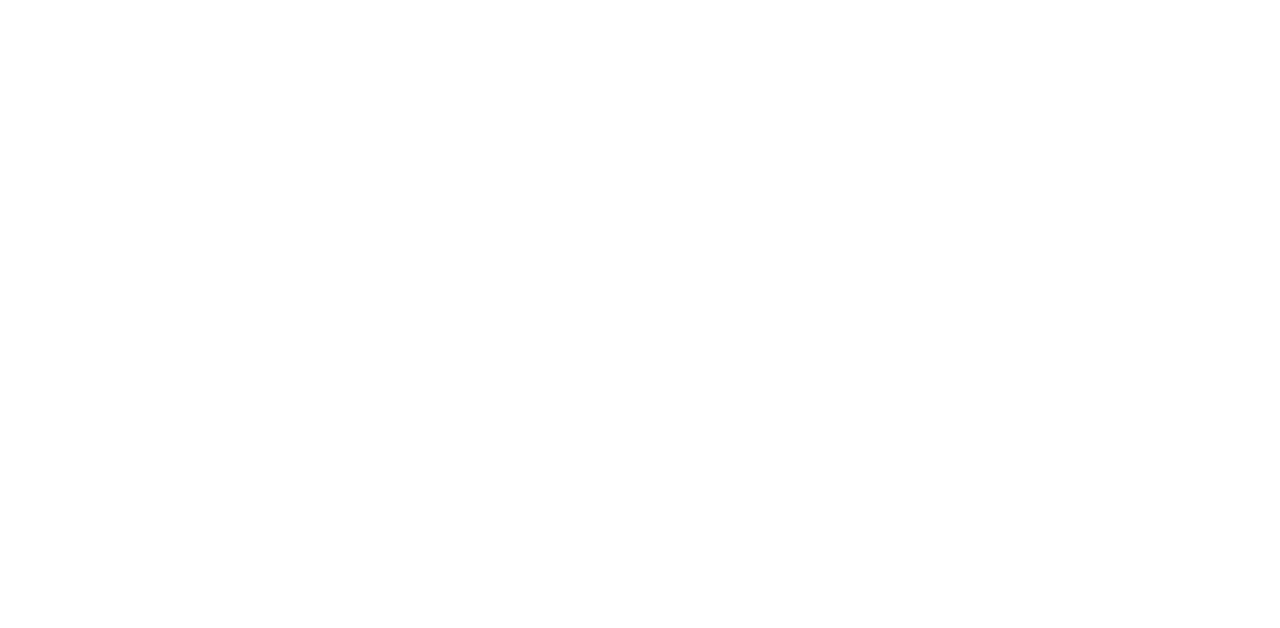
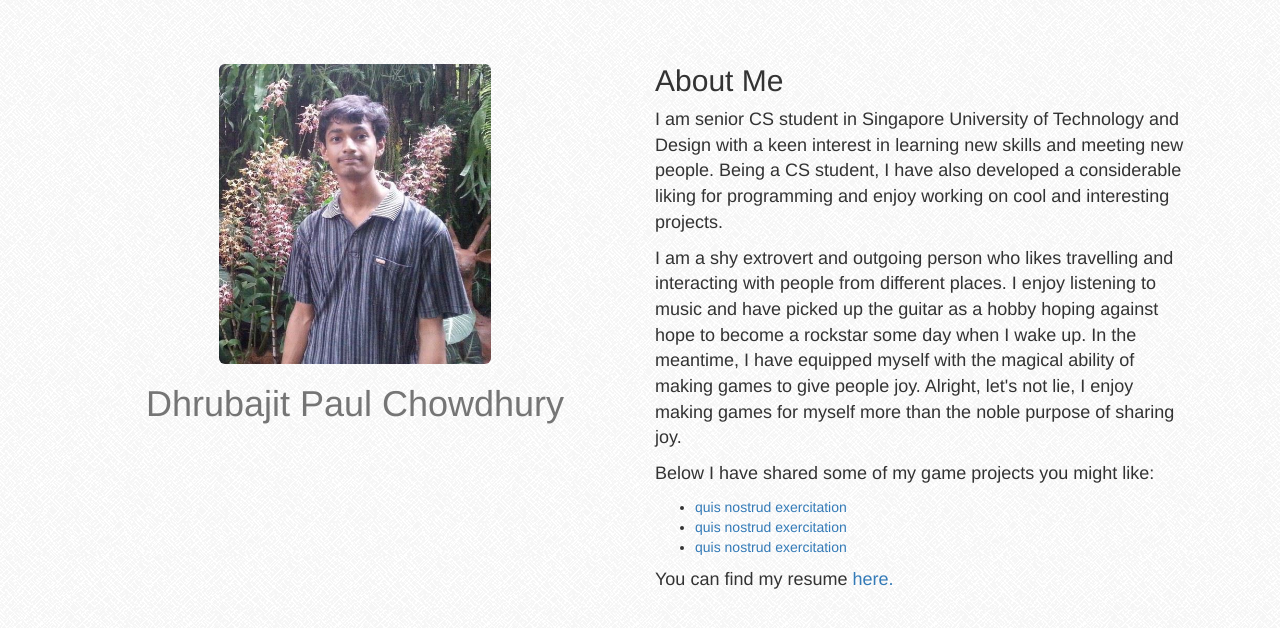
Before and after one commit to DhrubajitPC/DhrubajitPC.github.io, a plain HTML site: page index.html in a window 1280 px wide. Drawn offline with nearby package versions, Linux system fonts and the light colour scheme.

Commit message:
added content for home page

```diff
--- a/index.html
+++ b/index.html
@@ -1,4 +1,4 @@
-<!-- <!Doctype HTML>
+<!Doctype HTML>
 
 <html lang= "en-US">
 	<head>
@@ -13,23 +13,26 @@
 		<div class = "container">
 			<div class = "col-md-6 first-section">
 				<div class = "text-center">
-					<img src = "assets/my-pic2.jpg" class = "img-rounded"/>
+					<img src = "assets/my-pic3.jpg" class = "img-rounded"/>
 					<h1> Dhrubajit Paul Chowdhury </h1>
 				</div>
-				<img src="http://placehold.it/350x150">
+				<!-- <img src="http://placehold.it/350x150"> -->
 			</div>
 			<div class = "col-md-6 first-section">
 				<h2> About Me </h2>
-				<p> Lorem ipsum dolor sit amet, consectetur adipiscing elit, sed do eiusmod tempor incididunt ut labore et dolore magna aliqua. Ut enim ad minim veniam, quis nostrud exercitation ullamco laboris nisi ut aliquip ex ea commodo consequat. Duis aute irure dolor in reprehenderit in voluptate velit esse cillum dolore eu fugiat nulla pariatur. Excepteur sint occaecat cupidatat non proident, sunt in culpa qui officia deserunt mollit anim id est laborum </p>
+				<p>I am senior CS student in Singapore University of Technology and Design with a keen interest in learning new skills and meeting new people. Being a CS student, I have also developed a considerable liking for programming and enjoy working on cool and interesting projects.</p>
+				<p> I am a shy extrovert and outgoing person who likes travelling and interacting with people from different places. I enjoy listening to music and have picked up the guitar as a hobby hoping against hope to become a rockstar some day when I wake up. In the meantime, I have equipped myself with the magical ability of making games to give people joy. Alright, let's not lie, I enjoy making games for myself more than the noble purpose of sharing joy. </p>
 
-				<a heref="#"> My resume </a>
-				<p> Lorem ipsum dolor sit amet: </p>
+				<p> Below I have shared some of my game projects you might like: </p>
 				<ul>
 					<li><a href="#"> quis nostrud exercitation </a></li>
 					<li><a href="#"> quis nostrud exercitation </a></li>
 					<li><a href="#"> quis nostrud exercitation </a></li>
+				</ul>
+
+				<p> You can find my resume <a heref="#"> here. </a></p>
+
 			</div>
 		</div>
 	</body>
 </html>
- -->
--- a/mystyle.css
+++ b/mystyle.css
@@ -7,14 +7,16 @@ body{
 .first-section h1{
 	color: #757575;
 }
-.second-section{
-	margin-top: 50px;
+.first-section h2{
+	margin-top: 0;
+}
+.first-section p{
+	font-size: 18px;
 }
 .container{
-	padding: 5%;
+	padding-top: 5%;
 }
 .img-rounded{
 	height:300px;
-	width: 300px;
 	border: 1px;
 }
```
Also changed, not shown: assets/my-pic3.jpg (added).
